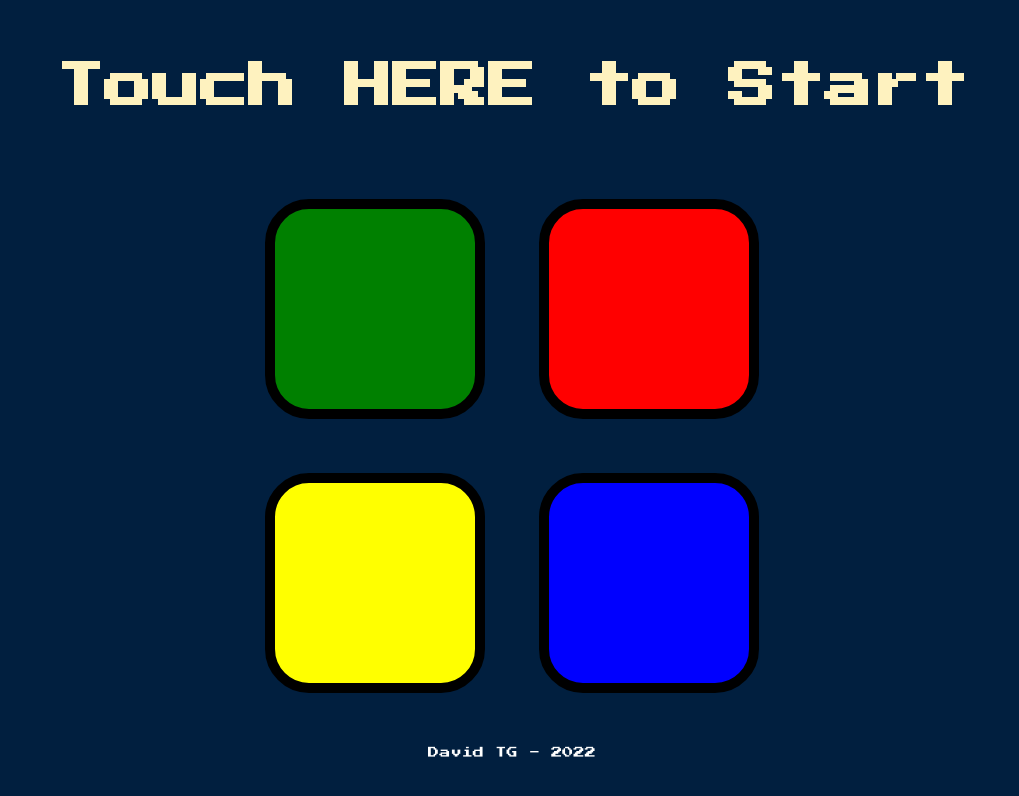
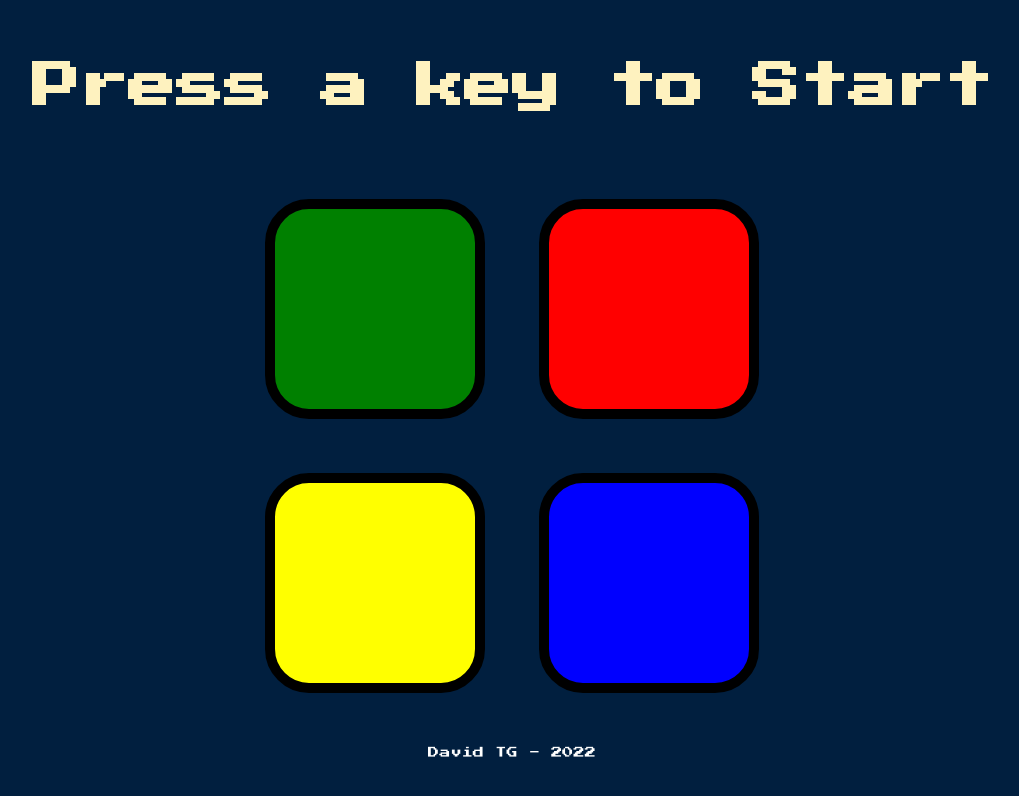
Before and after one commit to DavidTG7/simon_game, a plain HTML site: page index.html in a window 1280 px wide. Shown: the whole page, without its empty margins (128-1147 px from the left). Drawn offline with nearby package versions, Linux system fonts and the light colour scheme.

Commit message:
:rocket: HTML file completed for Simon game

```diff
--- a/index.html
+++ b/index.html
@@ -9,7 +9,7 @@
 </head>
 
 <body>
-  <h1 id="level-title">Touch HERE to Start</h1>
+  <h1 id="level-title">Press a key to Start</h1>
   <h2></h2>
   <div class="container">
     <div class="row">
```
